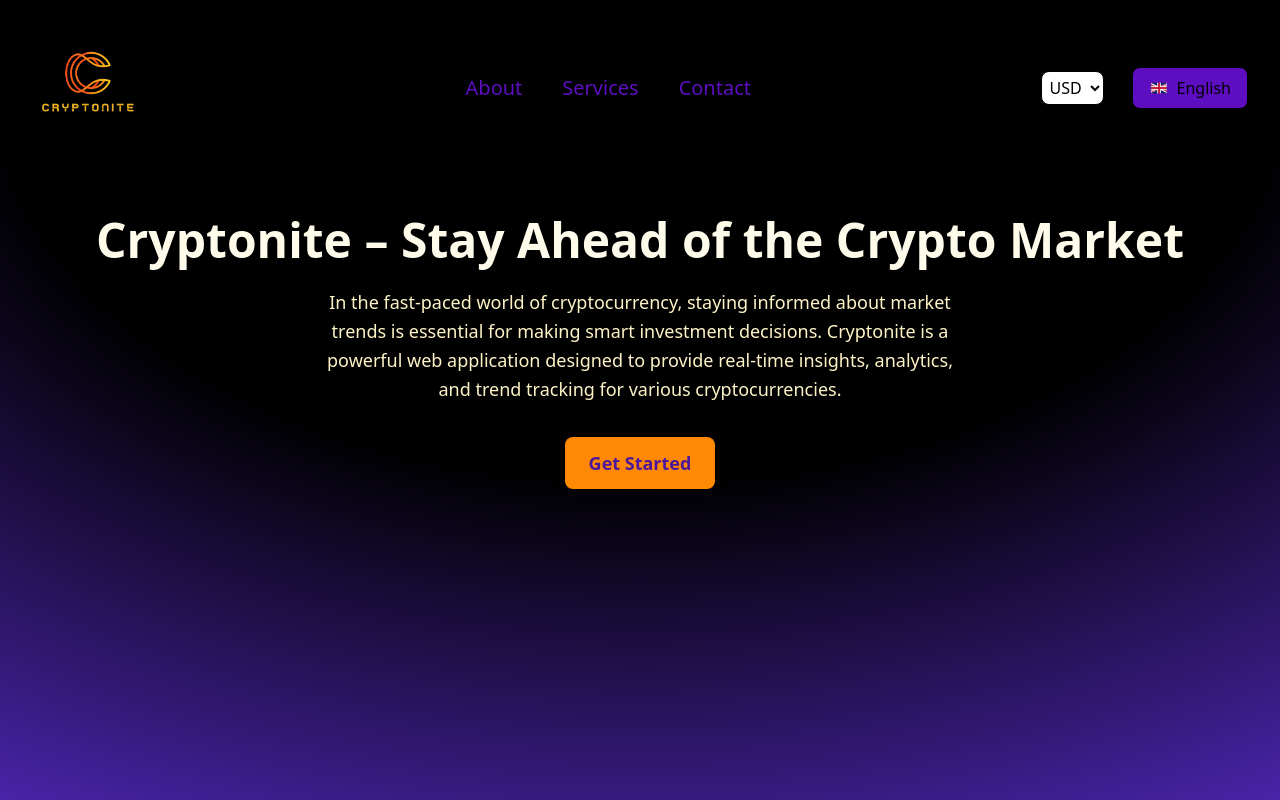
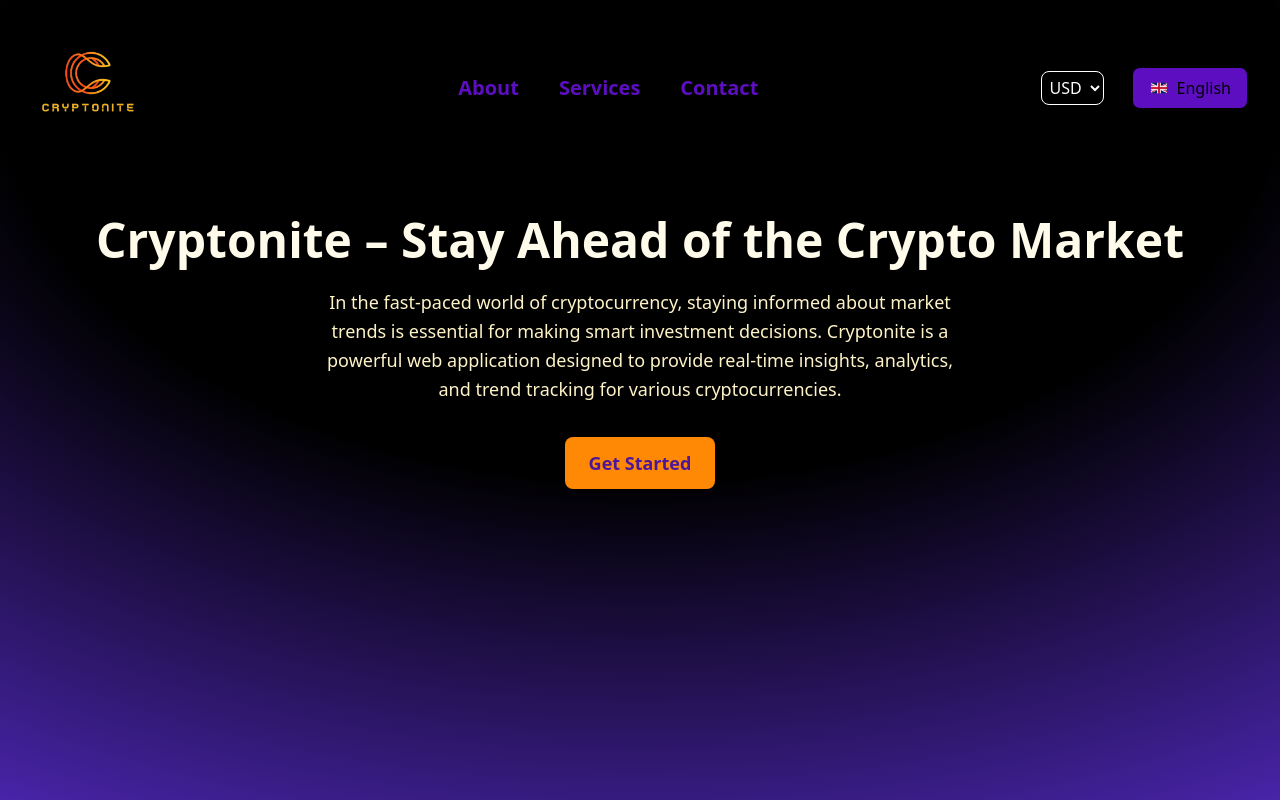
Before and after one commit to K1enNg/TT4-Cryptonite, a React (Vite) app: page / in a window 1280 px wide. Built offline with nearby package versions, Linux system fonts and the light colour scheme; no server answers.

Commit message:
changed fonts of navbar links

```diff
--- a/src/components/Navbar.jsx
+++ b/src/components/Navbar.jsx
@@ -49,7 +49,7 @@
         </Link>
       </h1>
 
-      <div className="flex flex-grow justify-center text-xl text-violet-800 space-x-10">
+      <div className="flex flex-grow justify-center text-xl text-violet-800 space-x-10 font-extrabold">
         <Link to="/about" className="hover:text-orange-400">
           {t("About")}
         </Link>
@@ -63,7 +63,7 @@
       <div>
         <select
           onChange={currencyHandler}
-          className="px-1 py-1 border bg-white rounded-lg bg-gradient shadow-md mr-7"
+          className="px-1 py-1 border bg-black text-white rounded-lg bg-gradient shadow-md mr-7"
         >
           <option value="usd">USD</option>
           <option value="eur">EUR</option>
```
